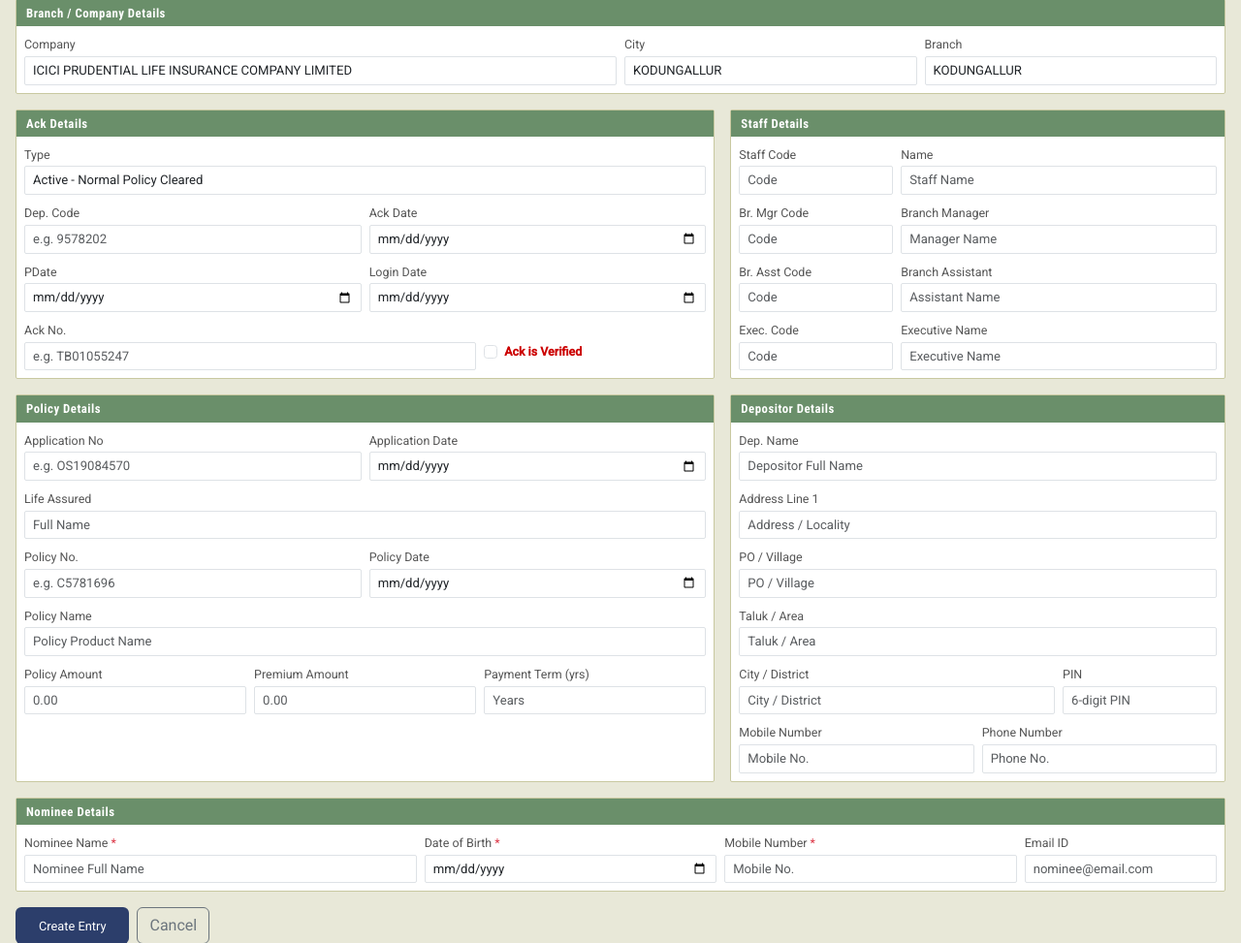
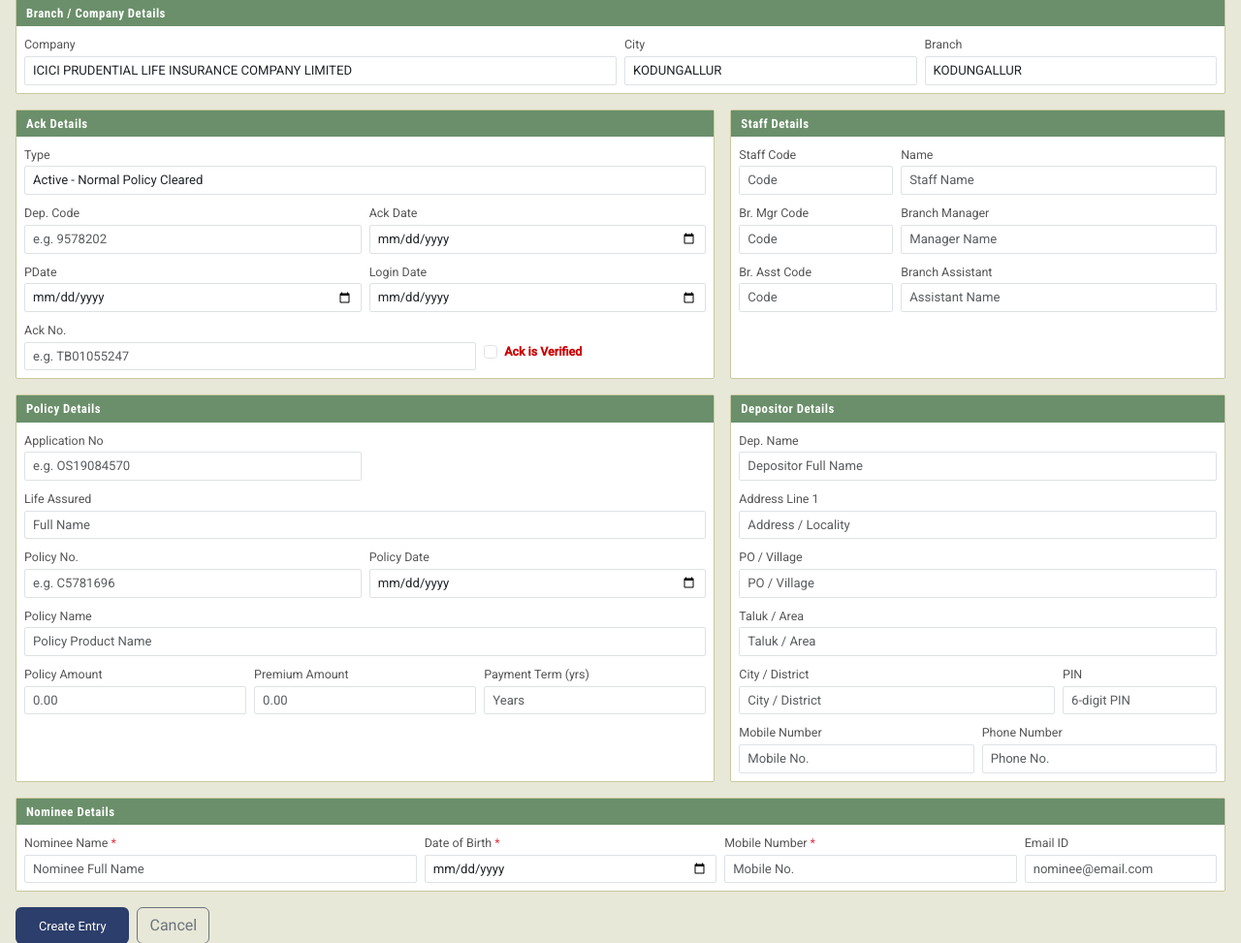
Before and after one commit to suhailvs/abhi, a Django app: page /new/ in a window 1280 px wide. Shown: the part 110-1083 px from the top of the page at 97% size. Run offline with Django 5.2, Linux system fonts and the light colour scheme; a user stored in the database is signed in.

Commit message:
updated changes

```diff
--- a/insurance/admin.py
+++ b/insurance/admin.py
@@ -31,12 +31,11 @@ class InsuranceBrokingEntryAdmin(admin.ModelAdmin):
                 ('staff_code_no', 'staff_code_name'),
                 ('branch_mgr_code', 'branch_mgr_name'),
                 ('branch_assist_code', 'branch_assist_name'),
-                ('exec_code_no', 'exec_code_name'),
             ),
         }),
         ('Policy Details', {
             'fields': (
-                'application_no', 'appln_date', 'life_assured',
+                'application_no', 'life_assured',
                 'policy_no', 'policy_date', 'policy_name',
                 'policy_amt', 'premium_amt', 'payment_term',
             ),
--- a/insurance/forms.py
+++ b/insurance/forms.py
@@ -24,12 +24,9 @@ class InsuranceBrokingEntryForm(forms.ModelForm):
             'branch_mgr_name': forms.TextInput(attrs={'class': 'form-control', 'placeholder': 'Manager Name'}),
             'branch_assist_code': forms.TextInput(attrs={'class': 'form-control', 'placeholder': 'Code'}),
             'branch_assist_name': forms.TextInput(attrs={'class': 'form-control', 'placeholder': 'Assistant Name'}),
-            'exec_code_no': forms.TextInput(attrs={'class': 'form-control', 'placeholder': 'Code'}),
-            'exec_code_name': forms.TextInput(attrs={'class': 'form-control', 'placeholder': 'Executive Name'}),
 
             # Policy Details
             'application_no': forms.TextInput(attrs={'class': 'form-control', 'placeholder': 'e.g. OS19084570'}),
-            'appln_date': forms.DateInput(attrs={'class': 'form-control', 'type': 'date'}),
             'life_assured': forms.TextInput(attrs={'class': 'form-control', 'placeholder': 'Full Name'}),
             'policy_no': forms.TextInput(attrs={'class': 'form-control', 'placeholder': 'e.g. C5781696'}),
             'policy_date': forms.DateInput(attrs={'class': 'form-control', 'type': 'date'}),
--- a/insurance/models.py
+++ b/insurance/models.py
@@ -30,12 +30,9 @@ class InsuranceBrokingEntry(models.Model):
     branch_mgr_name = models.CharField(max_length=100, verbose_name="Branch Manager")
     branch_assist_code = models.CharField(max_length=10, verbose_name="Branch Assist Code", blank=True)
     branch_assist_name = models.CharField(max_length=100, verbose_name="Branch Assistant")
-    exec_code_no = models.CharField(max_length=10, verbose_name="Exec. Code No", blank=True)
-    exec_code_name = models.CharField(max_length=100, verbose_name="Executive Name")
 
     # Policy Details
     application_no = models.CharField(max_length=30, verbose_name="Application No")
-    appln_date = models.DateField(verbose_name="Application Date")
     life_assured = models.CharField(max_length=100, verbose_name="Life Assured")
     policy_no = models.CharField(max_length=30, unique=True, verbose_name="Policy No.")
     policy_date = models.DateField(verbose_name="Policy Date")
--- a/insurance/templates/home.html
+++ b/insurance/templates/home.html
@@ -1,5 +1,5 @@
 {% extends 'base.html' %}
 {% block nav %}HOME{% endblock %}
 {% block content %}
-<a href="{% url 'insurance:entry_list' %}">Insurance</a>
+<a href="{% url 'insurance:entry_list' %}" class="btn btn-primary btn-lg">Insurance</a>
 {% endblock %}
--- a/insurance/templates/insurance/entry_detail.html
+++ b/insurance/templates/insurance/entry_detail.html
@@ -51,8 +51,6 @@
     <tr>
       <td class="label">Login Date</td>
       <td class="value">{{ entry.login_date|date:"d/m/Y" }}</td>
-      <td class="label">Exec. Code</td>
-      <td class="value">{{ entry.exec_code_no }} {{ entry.exec_code_name }}</td>
     </tr>
     <tr>
       <td class="label">Ack No.</td>
@@ -87,7 +85,7 @@
     </tr>
     <tr>
       <td class="label">Appln Date</td>
-      <td class="value">{{ entry.appln_date|date:"d/m/Y" }}</td>
+      <td class="value">{{ entry.created_at|date:"d/m/Y" }}</td>
       <td class="label">Address</td>
       <td class="value">{{ entry.address_line1 }}</td>
     </tr>
--- a/insurance/templates/insurance/entry_form.html
+++ b/insurance/templates/insurance/entry_form.html
@@ -149,16 +149,6 @@
               {{ form.branch_assist_name }}
               {% for e in form.branch_assist_name.errors %}<div class="field-error">{{ e }}</div>{% endfor %}
             </div>
-            <div class="col-4 {% if form.exec_code_no.errors %}has-error{% endif %}">
-              <label class="form-label">Exec. Code</label>
-              {{ form.exec_code_no }}
-              {% for e in form.exec_code_no.errors %}<div class="field-error">{{ e }}</div>{% endfor %}
-            </div>
-            <div class="col-8 {% if form.exec_code_name.errors %}has-error{% endif %}">
-              <label class="form-label">Executive Name</label>
-              {{ form.exec_code_name }}
-              {% for e in form.exec_code_name.errors %}<div class="field-error">{{ e }}</div>{% endfor %}
-            </div>
           </div>
         </div>
       </div>
@@ -176,11 +166,6 @@
               <label class="form-label">Application No</label>
               {{ form.application_no }}
               {% for e in form.application_no.errors %}<div class="field-error">{{ e }}</div>{% endfor %}
-            </div>
-            <div class="col-6 {% if form.appln_date.errors %}has-error{% endif %}">
-              <label class="form-label">Application Date</label>
-              {{ form.appln_date }}
-              {% for e in form.appln_date.errors %}<div class="field-error">{{ e }}</div>{% endfor %}
             </div>
             <div class="col-12 {% if form.life_assured.errors %}has-error{% endif %}">
               <label class="form-label">Life Assured</label>
```
Also changed, not shown: insurance/fixtures/t.json (added, +22 -0 lines), insurance/migrations/0002_remove_insurancebrokingentry_appln_date_and_more.py (added).
